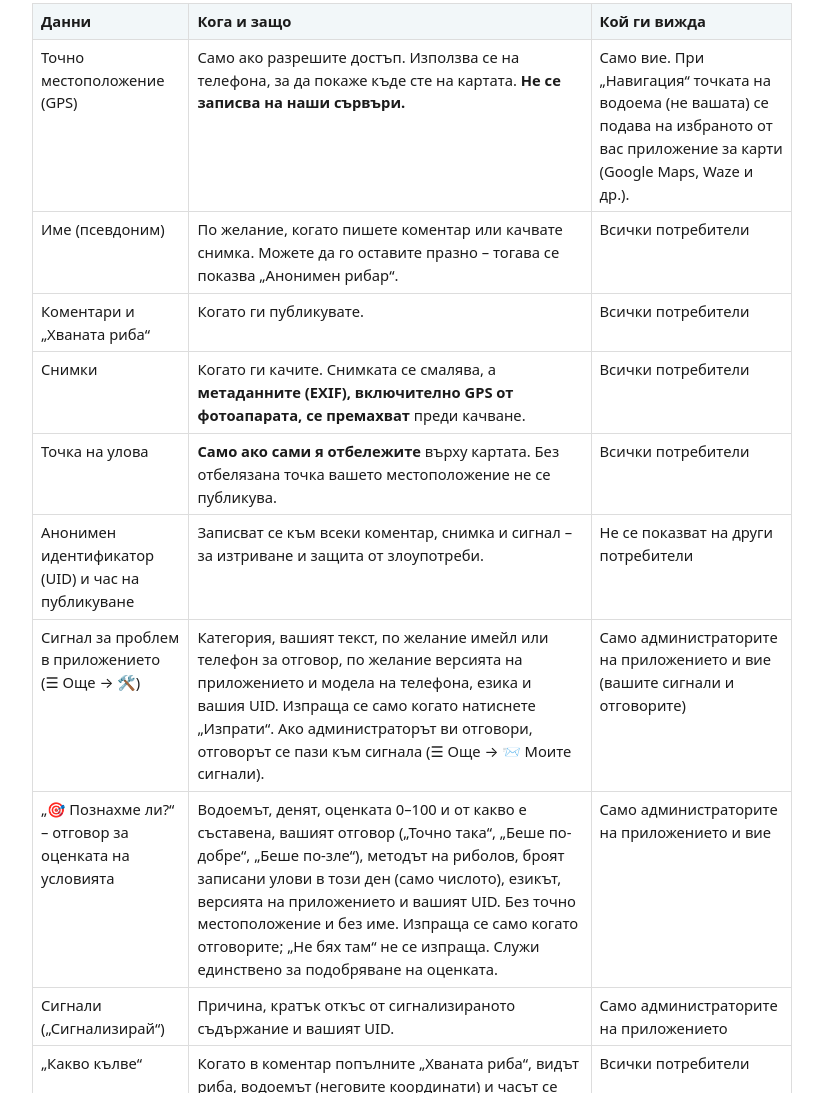
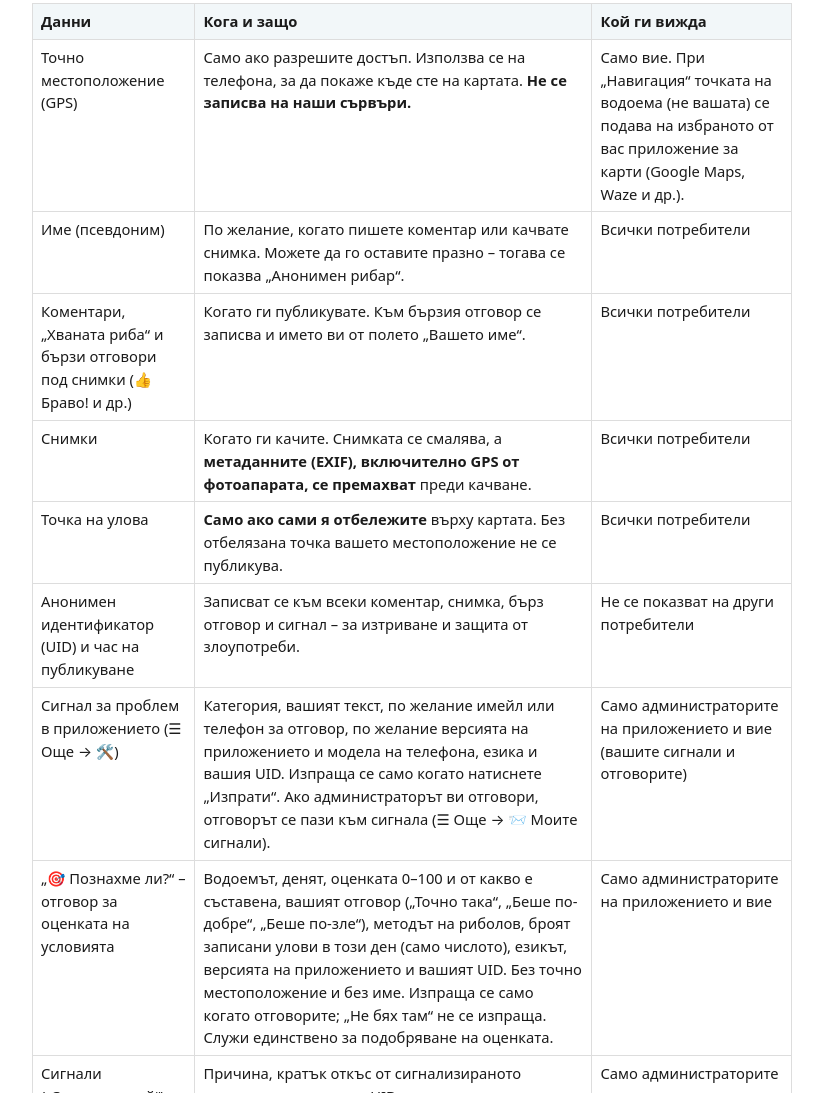
Before and after one commit to icaka0710-creator/vodoemibg-privacy, a plain HTML site: page index.html in a window 1280 px wide. Shown: the part 695-1788 px from the top of the page, without its empty margins (228-1051 px from the left). Drawn offline with Linux system fonts and the light colour scheme.

Commit message:
Политика: бързи отговори под снимките (1.48.0)
Co-Authored-By: Claude Opus 5.5 <noreply@anthropic.com>

```diff
--- a/index.html
+++ b/index.html
@@ -52,7 +52,7 @@ Google акаунта, за да можете да влезете отново
   <tr><td>Име (псевдоним)</td>
       <td>По желание, когато пишете коментар или качвате снимка. Можете да го оставите празно –
           тогава се показва „Анонимен рибар“.</td><td>Всички потребители</td></tr>
-  <tr><td>Коментари и „Хваната риба“</td><td>Когато ги публикувате.</td><td>Всички потребители</td></tr>
+  <tr><td>Коментари, „Хваната риба“ и бързи отговори под снимки (👍 Браво! и др.)</td><td>Когато ги публикувате. Към бързия отговор се записва и името ви от полето „Вашето име“.</td><td>Всички потребители</td></tr>
   <tr><td>Снимки</td>
       <td>Когато ги качите. Снимката се смалява, а <b>метаданните (EXIF), включително GPS от
           фотоапарата, се премахват</b> преди качване.</td><td>Всички потребители</td></tr>
@@ -60,7 +60,7 @@ Google акаунта, за да можете да влезете отново
       <td><b>Само ако сами я отбележите</b> върху картата. Без отбелязана точка вашето
           местоположение не се публикува.</td><td>Всички потребители</td></tr>
   <tr><td>Анонимен идентификатор (UID) и час на публикуване</td>
-      <td>Записват се към всеки коментар, снимка и сигнал – за изтриване и защита от злоупотреби.</td>
+      <td>Записват се към всеки коментар, снимка, бърз отговор и сигнал – за изтриване и защита от злоупотреби.</td>
       <td>Не се показват на други потребители</td></tr>
   <tr><td>Сигнал за проблем в приложението (☰ Още → 🛠️)</td>
       <td>Категория, вашият текст, по желание имейл или телефон за отговор, по желание версията на приложението
```
Also changed, not shown: en.html (+2 -2 lines).
